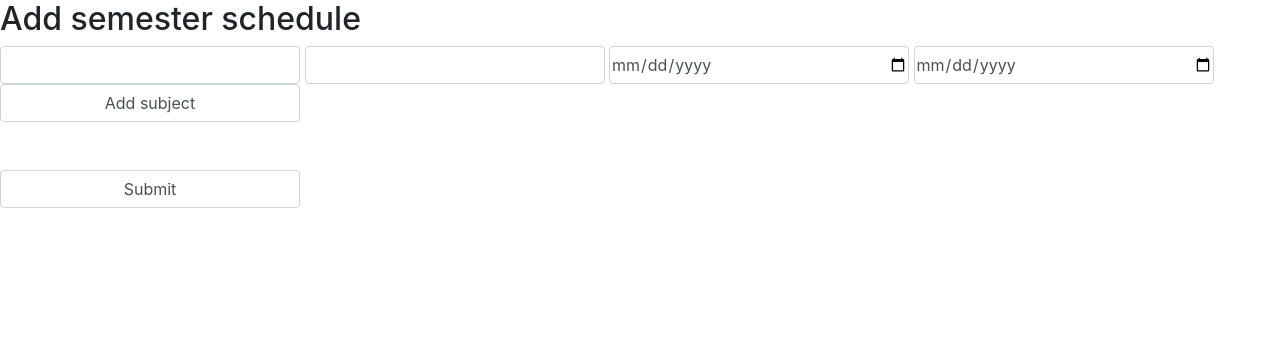
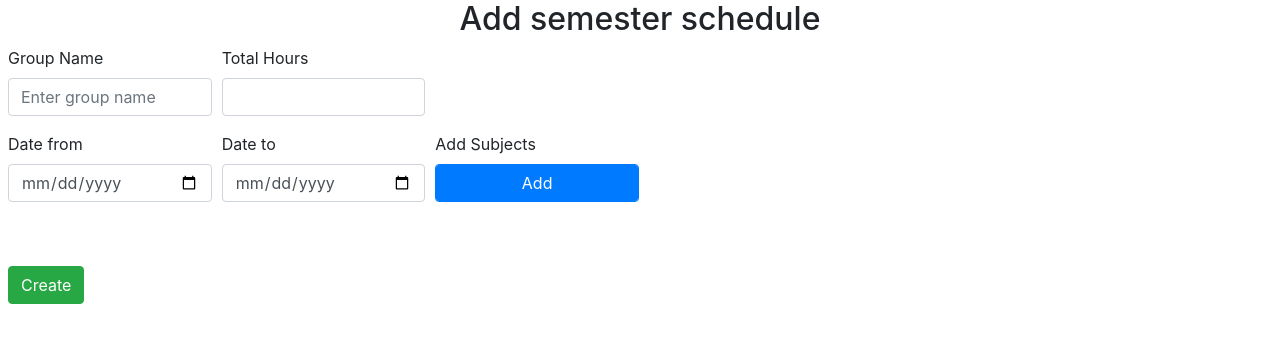
Before and after one commit to doroshroman/Schedule, a Flask app: template app/templates/semester.html in a window 1280 px wide. Shown: the top 343 px of the page. Run offline with Flask 2, Linux system fonts and the light colour scheme; the template is opened without the code that fills it, so the values that code supplies are empty; some libraries are stand-ins or nearby versions.

Commit message:
added random timetable generation

```diff
--- a/app/routes.py
+++ b/app/routes.py
@@ -1,4 +1,4 @@
-from flask import render_template, flash, redirect, url_for, request, jsonify
+from flask import render_template, flash, redirect, url_for, request, jsonify, make_response
 from flask_login import current_user, login_user, logout_user, login_required
 from werkzeug.urls import url_parse
 from sqlalchemy.exc import SQLAlchemyError
@@ -129,14 +129,27 @@ def page_not_found(error):
 def create():
     # Creating schedule for one semester
     schedule_meta = request.json
+    app.logger.info(schedule_meta)
+    if schedule_meta:
+        group = schedule_meta.get('groupname', None)
+        total_hours = schedule_meta.get('total_hours', 0)
+        date_from = schedule_meta.get('date_from', None)
+        date_to = schedule_meta.get('date_to', None)
+        subjects = schedule_meta.get('subjects', None)
 
-    if schedule_meta is not None:
-        group = schedule_meta.get('groupname', '')
-        total_hours = schedule_meta.get('total_hours', 0)
-        date_from = schedule_meta.get('date_from')
-        date_to = schedule_meta.get('date_to')
-        subjects = schedule_meta.get('subjects')
-        timetable = Timetable(group, total_hours, date_from, date_to)
-        timetable.generate_random_timetable(subjects)
+        timetable = Timetable(group, total_hours, date_from, date_to, subjects)
+        try:
+            timetable.generate_random_timetable()
+            timetable.display_timetable()
 
-    return render_template('semester.html')
+        except utils.CannotCreateException as exp:
+            flash_msg = str(exp)
+
+
+            return jsonify({
+                'flash': flash_msg
+            })
+
+    response = make_response(render_template('semester.html'))
+    response.headers['Content-type'] = 'text/html; charset=utf-8'
+    return response
--- a/app/static/css/style.css
+++ b/app/static/css/style.css
@@ -23,3 +23,9 @@ input{
 .page-wrap {
     min-height: 100vh;
 }
+form .error {
+    color: #ff0000;
+}
+#flash {
+    display: none;
+}
--- a/app/static/js/form.js
+++ b/app/static/js/form.js
@@ -3,10 +3,18 @@ $(document).ready(function(){
     let subjects = loadSubjects();
 
     $('#add-subject').click(() =>{
-        let subject = $('<input class="subjects" type="text" name="subject">');
-        let subj_type = $('<select name="select"><option value="lec">Lecture</option> \
-                        <option value="lab" selected>Practise</option>');
-        let hours = $('<input type="number" name="subject_hours"><br><br>');
+        let subject = '<div class="form-group col-md-4"> \
+                        <span>Subject</span> \
+                        <input class="subjects form-control" type="text" name="subject"></div>';
+
+        let subj_type = '<div class="form-group col-md-4"> \
+                        <span>Type</span> \
+                        <select name="select"><option value="lec">Lecture</option> \
+                        <option value="lab" selected>Practise</option></div>';
+
+        let hours = '<div class="form-group col-md-2">\
+                    <span>Hours</span> \
+                    <input type="number" class="form-control" name="subject_hours"><br></div>';
 
         $('#subject-container').append(subject,subj_type, hours);
 
@@ -15,9 +23,28 @@ $(document).ready(function(){
         });
 
     });
+    // Validation here
+    $("#semester-form").validate({
+        rules: {
+            groupname: "required",
+            total_hours: "required",
+            subject: "required",
+            subject_hours: "required"
+        },
+        messages: {
+            groupname: "Please enter group name",
+            total_hours: "Please enter hours",
+            subject: "Please enter subject",
+            subject_hours: "Please enter valid hours"
+        },
+        submitHandler: function(form, event) {
+            //event.preventDefault();
+            sendToServer();
+            return false;
+        }
+    });
+    async function sendToServer(){
 
-    $('#submit').click(async (event) =>{
-        event.preventDefault();
         let groupname = $('#groupname').val().trim();
         let total_hours = $('#total-hours').val().trim();
         let date_from = $('#date-from').val().trim();
@@ -56,7 +83,15 @@ $(document).ready(function(){
         }
 
         const response = await fetch('/create', options);
+        const content_type = response.headers.get('Content-Type');
+        if (content_type.search('json') != -1){
+            const data = await response.json();
+            $('#flash').show().text(data['flash'])
+        }else{
+            $('#flash').hide()
+        }
 
-    });
+
+    }
 
 });
--- a/app/templates/semester.html
+++ b/app/templates/semester.html
@@ -1,22 +1,50 @@
 {% extends "base.html" %}
 {% block content %}
-<h2>Add semester schedule</h2>
-<form id="semester-form" method="POST">
-    <input id="groupname" type="text" name="groupname" size="12">
-    <input id="total-hours"type="number" name="total_hours">
-    <input id="date-from" type="date" name="date-from">
-    <input id="date-to" type="date" name="date-to">
-    <input id="add-subject" type="button" name="add-subject" value="Add subject">
+<h2 class="text-center">Add semester schedule</h2>
+<div class="container">
+    <div class="row justify-content-center">
+        <div id="flash" class="alert alert-danger col-4" role="alert">
+        </div>
+    </div>
+</div>
+<form action="" class="ml-2" id="semester-form" method="POST">
+    <div class="form-row">
+        <div class="form-group col-md-2">
+            <label for="groupname">Group Name</label>
+            <input id="groupname" class="form-control" type="text" aria-describedby="group-help" name="groupname" size="12" placeholder="Enter group name">
+
+        </div>
+        <div class="form-group col-md-2">
+            <label for="total-hours">Total Hours</label>
+            <input id="total-hours" class="form-control" type="number" name="total_hours">
+        </div>
+    </div>
+    <div class="form-row">
+        <div class="form-group col-md-2">
+            <label for="date-from">Date from</label>
+            <input id="date-from" class="form-control" type="date" name="date-from">
+        </div>
+        <div class="form-group col-md-2">
+            <label for="date-to">Date to</label>
+            <input id="date-to" class="form-control" type="date" name="date-to">
+        </div>
+        <div class="form-group col-md-2">
+            <label for="add-subject">Add Subjects</label>
+            <input id="add-subject" class="form-control btn btn-primary" type="button" name="add-subject" value="Add">
+        </div>
+    </div>
     <div id="subject-container">
     </div>
     <br><br>
 
-    <input id="submit" type="submit" name="submit" value="Submit">
+    <button id="submit" class="btn btn-success" type="submit" name="submit">Create</button>
 </form>
 
-<script type=text/javascript src="{{
+    <script src="https://cdn.jsdelivr.net/npm/jquery-validation@1.19.1/dist/jquery.validate.min.js"></script>
+    <script type=text/javascript src="{{
     url_for('static', filename='js/form.js')}}"></script>
 
     <script type=text/javascript src="{{
         url_for('static', filename='js/index.js')}}"></script>
+
 {% endblock %}
--- a/utils.py
+++ b/utils.py
@@ -73,6 +73,8 @@ def convert_lessons_to_dict(lessons):
             lessons_dict[key] = [lesson]
     return lessons_dict
 
+class CannotCreateException(Exception):
+    pass
 
 if __name__ == "__main__":
     pass
```
Also changed, not shown: app/models.py (+82 -25 lines).
